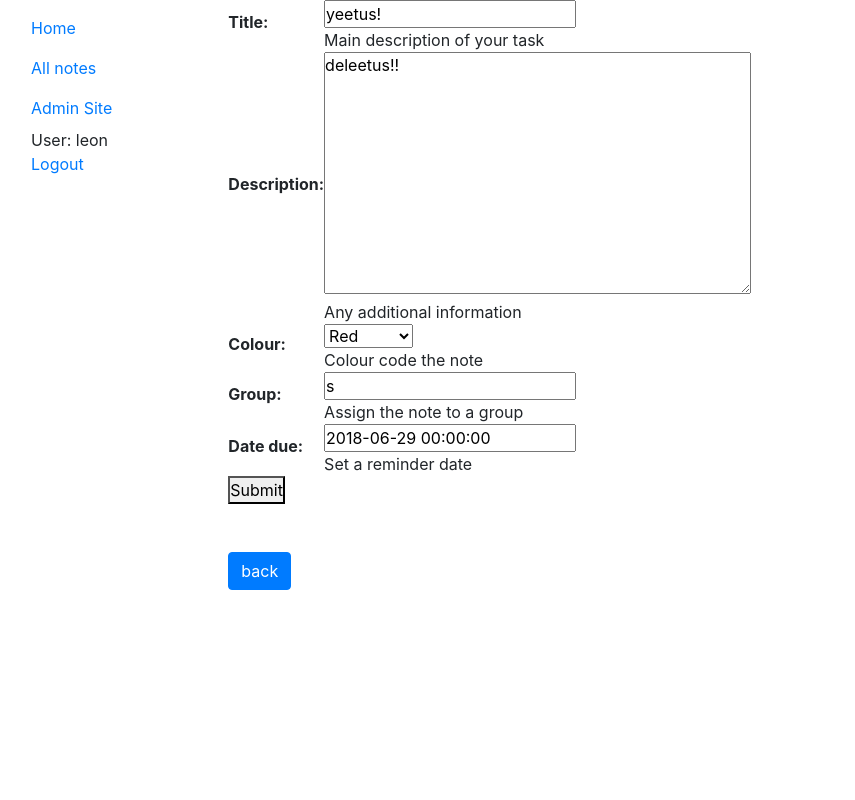
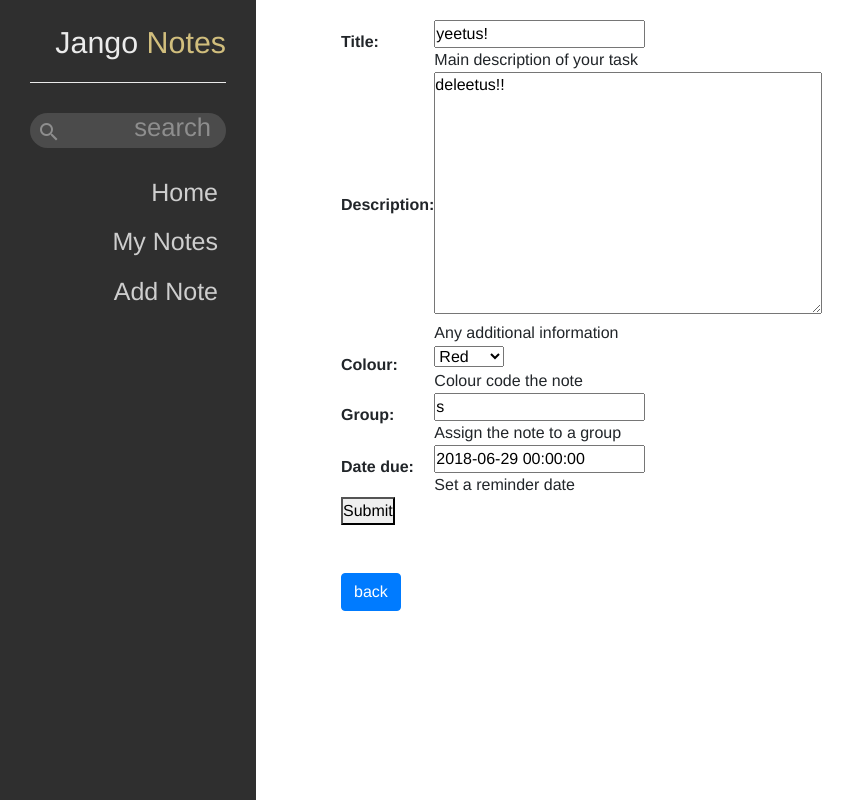
Before and after one commit to LonJonn/Jango-Notes, a Django app: page /note/1 in a window 1280 px wide. Shown: the whole page, without its empty margins (0-855 px from the left). Run offline with Django 3.2, Linux system fonts and the light colour scheme; a user stored in the database is signed in; data comes from the database, SQL or seed files in the repository; both versions use the stored data as it was after the commit; some libraries are stand-ins or nearby versions.

Commit message:
changes to ui

```diff
--- a/jangoMain/static/notesApp/css/style.css
+++ b/jangoMain/static/notesApp/css/style.css
@@ -1,38 +1,170 @@
 * {
     margin: 0;
     padding: 0;
-}
-
-.sidebar-nav {
-    margin-top: 20px;
-    padding: 0;
-    list-style: none;
+    font-family: "Helvetica Neue";
+    /* color: #535353; */
 }
 
 h1 {
-    color: rgb(53, 141, 182)
+    color: #535353;
+    font-weight: 300;
+    font-size: 4.2rem
 }
 
 .red {
     background-color: #FFA8A8 !important;
 }
 
+.red > .note-title {
+    background-color: #FB8585
+}
+
 .blue {
     background-color: #A8C3FF !important;
+}
+
+.blue > .note-title {
+    background-color: #7AA1FA
 }
 
 .green {
     background-color: #90EAA1 !important;
 }
 
+.green > .note-title {
+    background-color: rgb(123, 209, 138)
+}
+
 .yellow {
     background-color: #FFE9A8 !important;
+}
+
+.yellow > .note-title {
+    background-color: #FADA7A
+}
+
+/* The sidebar menu */
+.sidenav {
+    height: 100%; /* Full-height: remove this if you want "auto" height */
+    width: 20vw; /* Set the width of the sidebar */
+    position: fixed; /* Fixed Sidebar (stay in place on scroll) */
+    z-index: 1; /* Stay on top */
+    top: 0; /* Stay at the top */
+    left: 0;
+    background-color: #2F2F2F; /* Black */
+    overflow-x: hidden; /* Disable horizontal scroll */
+    padding: 20px 30px;
+    text-align: right;
+}
+
+/* The navigation menu links */
+.sidenav a {
+    padding: 6px 8px 6px 16px;
+    text-decoration: none;
+    font-size: 25px;
+    color: #CECECE;
+    display: block;
+    font-weight: 300
+}
+
+/* When you mouse over the navigation links, change their color */
+.sidenav a:hover {
+    color: #f1f1f1;
+}
+
+#searchInput {
+    width: 100%;
+    margin: 30px 0 20px;
+    border-radius: 25px;
+    border-style: none;
+    padding: 0px 15px 5px;
+    font-size: 1.6rem;
+    height: 35px;
+    font-weight: 300;
+    background-color: #4B4B4B;
+    color: #8E8E8E;
+    text-align: right;
+}
+
+::placeholder {
+    color: #8E8E8E !important
+}
+
+.inner-addon {
+    position: relative;
+}
+
+/* style icon */
+.inner-addon .material-icons {
+  position: absolute;
+  padding: 7px;
+  pointer-events: none;
+}
+
+/* align icon */
+.left-addon .material-icons  { left:  0px;}
+.right-addon .material-icons { right: 0px;}
+
+/* add padding  */
+.left-addon input  { padding-left:  30px; }
+.right-addon input { padding-right: 30px; }
+
+
+/* Style page content */
+.main {
+    padding: 20px 0px 0 85px;
+    margin-left: 20vw; /* Same as the width of the sidebar */
+}
+
+/* On smaller screens, where height is less than 450px, change the style of the sidebar (less padding and a smaller font size) */
+@media screen and (max-height: 450px) {
+    .sidenav {padding-top: 15px;}
+    .sidenav a {font-size: 18px;}
+}
+
+.sort-icons {
+    color: #727272;
+    margin-bottom: 20px;
+}
+
+.clear-button {
+    background: #f1f1f1;
+    border-radius: 50px;
+    padding: 3px 18px 7px;
+    height: 38px;
+    width: 60px;
+    font-size: 1.8rem;
+    margin-left: 50px;
+}
+
+.note-list {
+    overflow-y: scroll;
+    height: 73vh;
 }
 
 .note {
     border-radius: 10px;
     margin-bottom: 40px;
     background-color: #F0F0F0;
+    height: 180px;
+    padding: 0;
+    color: #333333
+}
+
+.note-title {
+    padding: 5px 10px;
+    border-radius: 10px 10px 0 0;
+    font-size: 1.2rem;
+    font-weight: 500;
+}
+
+.note-body {
+    padding: 25px 20px;
+}
+
+.note-footer {
+    padding: 20px 20px;
+    color: #5C5C5C;
 }
 
 .notes-container {
--- a/jangoMain/templates/base.html
+++ b/jangoMain/templates/base.html
@@ -7,28 +7,17 @@
   <title>Jango Notes</title>
   {% endblock %}
   <meta charset="utf-8">
-    <meta
-      name="viewport"
-      content="width=device-width, initial-scale=1, shrink-to-fit=no">
-    <link
-      rel="stylesheet"
-      href="https://stackpath.bootstrapcdn.com/bootstrap/4.1.0/css/bootstrap.min.css"
-      integrity="sha384-9gVQ4dYFwwWSjIDZnLEWnxCjeSWFphJiwGPXr1jddIhOegiu1FwO5qRGvFXOdJZ4"
+  <meta name="viewport" content="width=device-width, initial-scale=1, shrink-to-fit=no">
+  <link href="https://fonts.googleapis.com/icon?family=Material+Icons"
+      rel="stylesheet">
+  <link rel="stylesheet" href="https://stackpath.bootstrapcdn.com/bootstrap/4.1.0/css/bootstrap.min.css" integrity="sha384-9gVQ4dYFwwWSjIDZnLEWnxCjeSWFphJiwGPXr1jddIhOegiu1FwO5qRGvFXOdJZ4"
     crossorigin="anonymous">
-    <script
-      src="https://code.jquery.com/jquery-3.3.1.slim.min.js"
-      integrity="sha384-q8i/X+965DzO0rT7abK41JStQIAqVgRVzpbzo5smXKp4YfRvH+8abtTE1Pi6jizo"
+  <script src="https://code.jquery.com/jquery-3.3.1.slim.min.js" integrity="sha384-q8i/X+965DzO0rT7abK41JStQIAqVgRVzpbzo5smXKp4YfRvH+8abtTE1Pi6jizo"
     crossorigin="anonymous"></script>
-    <script
-      src="https://cdnjs.cloudflare.com/ajax/libs/popper.js/1.14.0/umd/popper.min.js"
-      integrity="sha384-cs/chFZiN24E4KMATLdqdvsezGxaGsi4hLGOzlXwp5UZB1LY//20VyM2taTB4QvJ"
+  <script src="https://cdnjs.cloudflare.com/ajax/libs/popper.js/1.14.0/umd/popper.min.js" integrity="sha384-cs/chFZiN24E4KMATLdqdvsezGxaGsi4hLGOzlXwp5UZB1LY//20VyM2taTB4QvJ"
     crossorigin="anonymous"></script>
-    <script
-      src="https://stackpath.bootstrapcdn.com/bootstrap/4.1.0/js/bootstrap.min.js"
-      integrity="sha384-uefMccjFJAIv6A+rW+L4AHf99KvxDjWSu1z9VI8SKNVmz4sk7buKt/6v9KI65qnm"
-      crossorigin="anonymous"></script>
-
-    {% block head %}{% endblock head %}
+  <script src="https://stackpath.bootstrapcdn.com/bootstrap/4.1.0/js/bootstrap.min.js" integrity="sha384-uefMccjFJAIv6A+rW+L4AHf99KvxDjWSu1z9VI8SKNVmz4sk7buKt/6v9KI65qnm"
+    crossorigin="anonymous"></script> {% block head %}{% endblock head %}
 
   <!-- Add additional CSS in static file -->
   {% load static %}
@@ -37,12 +26,32 @@
 
 <body>
 
+  <div class="sidenav">
+    <span style="font-weight: 300; font-size: 1.9rem; color: #EBEBEB">Jango <span style="color: #D1BE7D; font-weight: 500">Notes</span></span>
+    <hr style="border-top: 1px solid rgb(235, 235, 235)">
+    <div class="inner-addon left-addon">
+        <i class="material-icons" style="color: #8E8E8E;">
+          search
+        </i>
+        <input type="text" placeholder="search" id="searchInput" class="form-control">
+    </div>
+    <a href="{% url 'index' %}">Home</a>
+    <a href="{% url 'notes' %}">My Notes</a>
+    <a href="{% url 'noteCreate' %}">Add Note</a>
+  </div>
+
+  <div class="main">
+    {% block content %}{% endblock %}
+  </div>
+
+
+  <!--
     <div class="container-fluid">
 
       <div class="row">
         <div class="col-md-2">
           {% block sidebar %}
-            <nav class="navbar">
+            <nav class="navbar bg-dark">
               <ul class="navbar-nav">
                 <li class="nav-item">
                   <a class="nav-link" href="{% url 'index' %}">Home</a>
@@ -74,11 +83,11 @@
           {% endblock %}
         </div>
         <div class="col-md-10">
-          {% block content %}{% endblock %}
+          {% block contesnt %}{% endblock %}
         </div>
       </div>
 
-    </div>
+    </div> -->
 </body>
 
 </html>
@@ -124,26 +133,31 @@
     window.location.href = updateQueryStringParameter(url, key, value)
   }
 
-  $(document).ready(function () {
+  $('document').ready(function () {
     $('#searchInput').val(getParameterByName('search'))
   })
 
-  $('#search').click(function() {
+  $('#search').click(function () {
     query('search', $('#searchInput').val())
   })
 
-  $('#colour').click(function() {
+  $('body').on('keypress', 'input', function(args) {
+    if (args.keyCode == 13) {
+        query('search', $('#searchInput').val())
+        return false;
+    }
+});
+
+  $('#colour').click(function () {
     query('sort', 'colour')
   })
 
-  $('#group').click(function() {
+  $('#group').click(function () {
     query('sort', 'group')
   })
 
-  $('#dateDue').click(function() {
+  $('#dateDue').click(function () {
     query('sort', 'dateDue')
   })
 
-</script>
-
-{% block script %}{% endblock script %}
+</script> {% block script %}{% endblock script %}
```
Also changed, not shown: jangoMain/templates/notesApp/notes.html (+41 -23 lines), jangoMain/db.sqlite3. Lines whose indentation alone changed are shown as unchanged.
